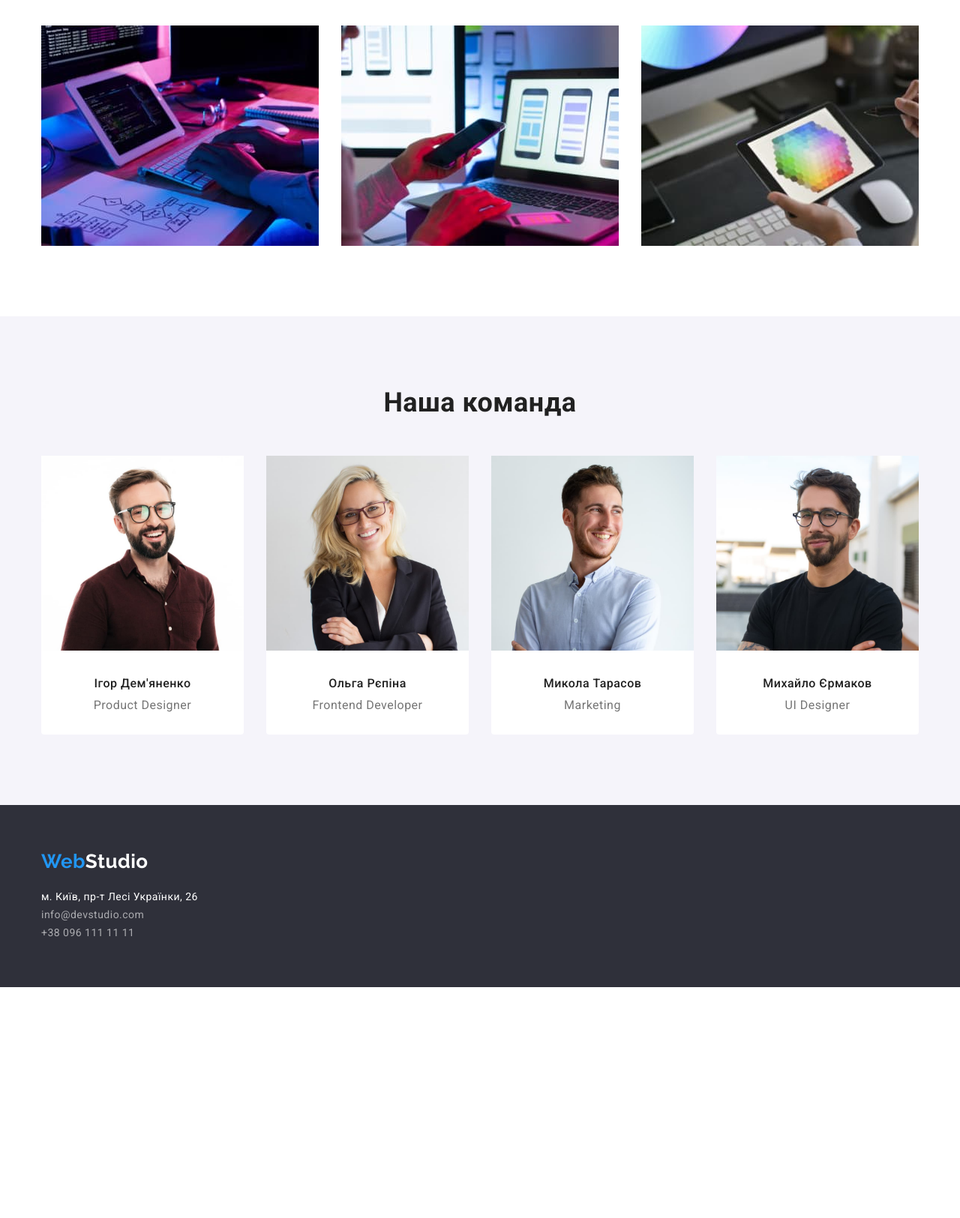
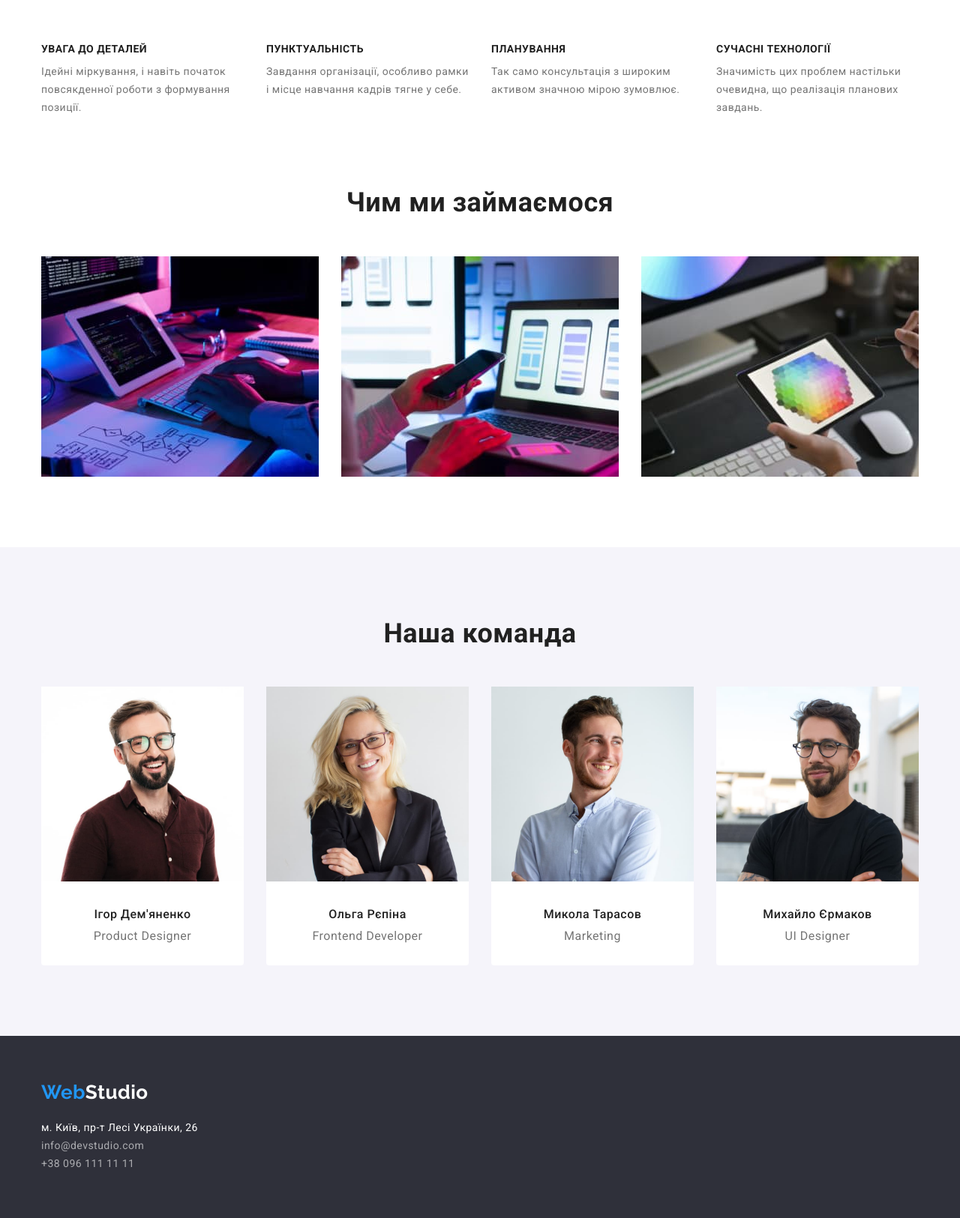
Before and after one commit to AlenaUshakova/goit-markup-hw-03, a plain HTML site: page index.html in a window 1280 px wide. Shown: the part 721-2346 px from the top of the page at 75% size. Before the commit the page ends 2038 px from the top, so only its background shows below. Drawn offline with nearby package versions, Linux system fonts and the light colour scheme.

Commit message:
Edd changes  html, css
1.  Edd "visually-hidden"  for H2  in portfolio, index
2. Edd top and bottom padding section class="decision"
3. Edd  in "Team" div class="content"  for h3 and p with padding: 30px all over

```diff
--- a/css/styles.css
+++ b/css/styles.css
@@ -39,6 +39,19 @@ body {
   list-style: none;
   margin: 0;
   padding: 0;
+}
+.visually-hidden {
+  position: absolute;
+  width: 1px;
+  height: 1px;
+  margin: -1px;
+  border: 0;
+  padding: 0;
+
+  white-space: nowrap;
+  clip-path: inset(100%);
+  clip: rect(0 0 0 0);
+  overflow: hidden;
 }
 /* Шапка */
 .page-header {
@@ -106,6 +119,8 @@ body {
 .decision {
   background-color: var(--decision-bg-color);
   text-align: center;
+  padding-top: 200px;
+  padding-bottom: 200px;
 }
 .decision-title {
   margin-top: 0;
@@ -196,7 +211,7 @@ body {
   background-color: var(--accent-bg-color);
 }
 .team-title {
-  margin-top: 30px;
+  margin-top: 0;
   margin-bottom: 10px;
   color: var(--title-text-color);
   font-weight: 500;
@@ -205,7 +220,7 @@ body {
 }
 .team-text {
   margin-top: 0;
-  margin-bottom: 30px;
+  margin-bottom: 0;
   font-size: 16px;
   line-height: 1.19;
 }
@@ -220,9 +235,11 @@ body {
   background-color: var(--primary-white-color);
   border-radius: 0px 0px 4px 4px;
 }
-
 .team.list .img {
   width: 100%;
+}
+.team .content{
+  padding: 30px;
 }
 /* Футер */
 .page-footer {
--- a/index.html
+++ b/index.html
@@ -49,7 +49,7 @@
       <!--Переваги-->
       <section class="section benefits">
         <div class="container">
-          <h2 class="section-title">Переваги</h2>
+          <h2 class="section-title visually-hidden">Переваги</h2>
           <ul class="benefits list">
             <li class="item">
               <h3 class="benefits-title">УВАГА ДО ДЕТАЛЕЙ</h3>
@@ -102,23 +102,31 @@
           <ul class="team list">
             <li class="item">
               <img src="./images/igor.jpg" alt="фото чоловіка" class="img" width="270" />
+              <div class="content">
                 <h3 class="team-title">Ігор Дем'яненко</h3>
                 <p lang="en" class="team-text">Product Designer</p>
+              </div>
             </li>
             <li class="item">
               <img src="./images/olga.jpg" alt="фото жінки" class="img" width="270" />
+              <div class="content">
                 <h3 class="team-title">Ольга Рєпіна</h3>
                 <p lang="en" class="team-text">Frontend Developer</p>
+              </div>
             </li>
             <li class="item">
               <img src="./images/mikola.jpg" alt="фото чоловіка" class="img" width="270" />
+              <div class="content">
                 <h3 class="team-title">Микола Тарасов</h3>
                 <p lang="en" class="team-text">Marketing</p>
+              </div>
             </li>
             <li class="item">
               <img src="./images/miha.jpg" alt="фото чоловіка" class="img" width="270" />
+              <div class="content">
                 <h3 class="team-title">Михайло Єрмаков</h3>
                 <p lang="en" class="team-text">UI Designer</p>
+              </div>
             </li>
           </ul>
         </div>
```
Also changed, not shown: portfolio.html (+1 -1 lines). Lines whose indentation alone changed are shown as unchanged.
